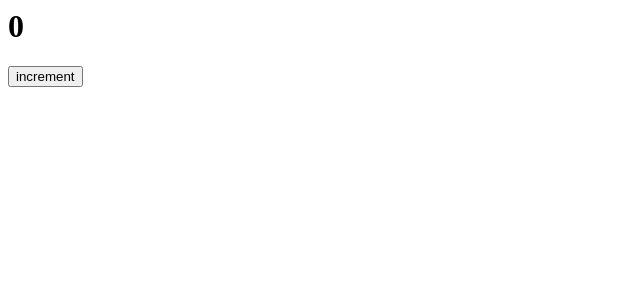
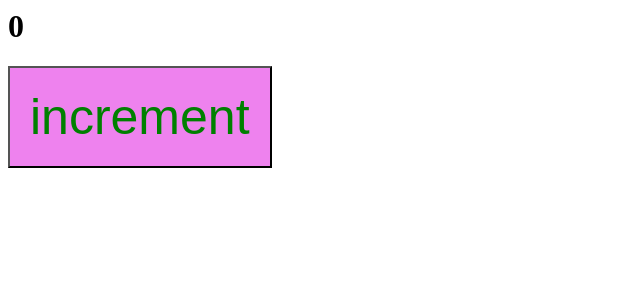
Before and after one commit to Remych04/webpack_fundamentals, a React app: page / in a window 1280 px wide. Shown: the top 300 px of the page, without its empty margins (0-640 px from the left). Built offline with nearby package versions, Linux system fonts and the light colour scheme.

Commit message:
add css, loader, scss, MiniCssExtractPlugin

```diff
--- /dev/null
+++ b/src/components/App.scss
@@ -0,0 +1,9 @@
+button{
+    background: violet;
+    padding: 20px;
+
+    span{
+        color: green;
+        font-size: 50px;
+    }
+}
--- a/src/components/App.tsx
+++ b/src/components/App.tsx
@@ -1,4 +1,5 @@
 import { useState } from 'react';
+import './App.scss'
 
 export function App() {
     const [counter, setCounter] = useState<number>(0);
@@ -7,6 +8,6 @@ export function App() {
 
     return (<div>
         <h1>{counter}</h1>
-        <button onClick={increment}>increment</button>
+        <button onClick={increment}><span>increment</span></button>
     </div>);
 }
--- a/webpack.config.ts
+++ b/webpack.config.ts
@@ -1,6 +1,7 @@
 import path from 'path';
 import webpack from 'webpack';
 import HtmlWebpackPlugin from 'html-webpack-plugin'
+import MiniCssExtractPlugin from 'mini-css-extract-plugin'
 import type { Configuration as DevServerConfiguration } from "webpack-dev-server";
 import type { Configuration } from "webpack";
 
@@ -13,6 +14,7 @@ interface EnvVariables {
 
 export default (env: EnvVariables) => {
     const isDev = env.mode === 'development';
+    const isProd = env.mode === 'production';
     const devServer: DevServerConfiguration = {};
 
     const config: Configuration = {
@@ -21,10 +23,18 @@ export default (env: EnvVariables) => {
         module: {
             rules: [
                 {
+                    test: /\.s[ac]ss$/i,
+                    use: [
+                        isDev ? 'style-loader' :MiniCssExtractPlugin.loader,
+                        "css-loader",
+                        "sass-loader",
+                    ],
+                },
+                {
                     test: /\.tsx?$/,
                     use: 'ts-loader',
                     exclude: /node_modules/,
-                },
+                }
             ],
         },
         resolve: {
@@ -40,6 +50,10 @@ export default (env: EnvVariables) => {
                 { template: path.resolve(__dirname, 'public', 'index.html') }
             ),
             isDev && new webpack.ProgressPlugin(),
+            isProd && new MiniCssExtractPlugin({
+                filename: 'css/[name].[contenthash:8].css',
+                chunkFilename: 'css/[name].[contenthash:8].css',
+            })
         ].filter(Boolean),
         devServer: isDev ? {
             port: env.port ?? 6783,
```
Also changed, not shown: package.json (+6 -1 lines), 1 other file (tests, documents, lock files or other folders).
